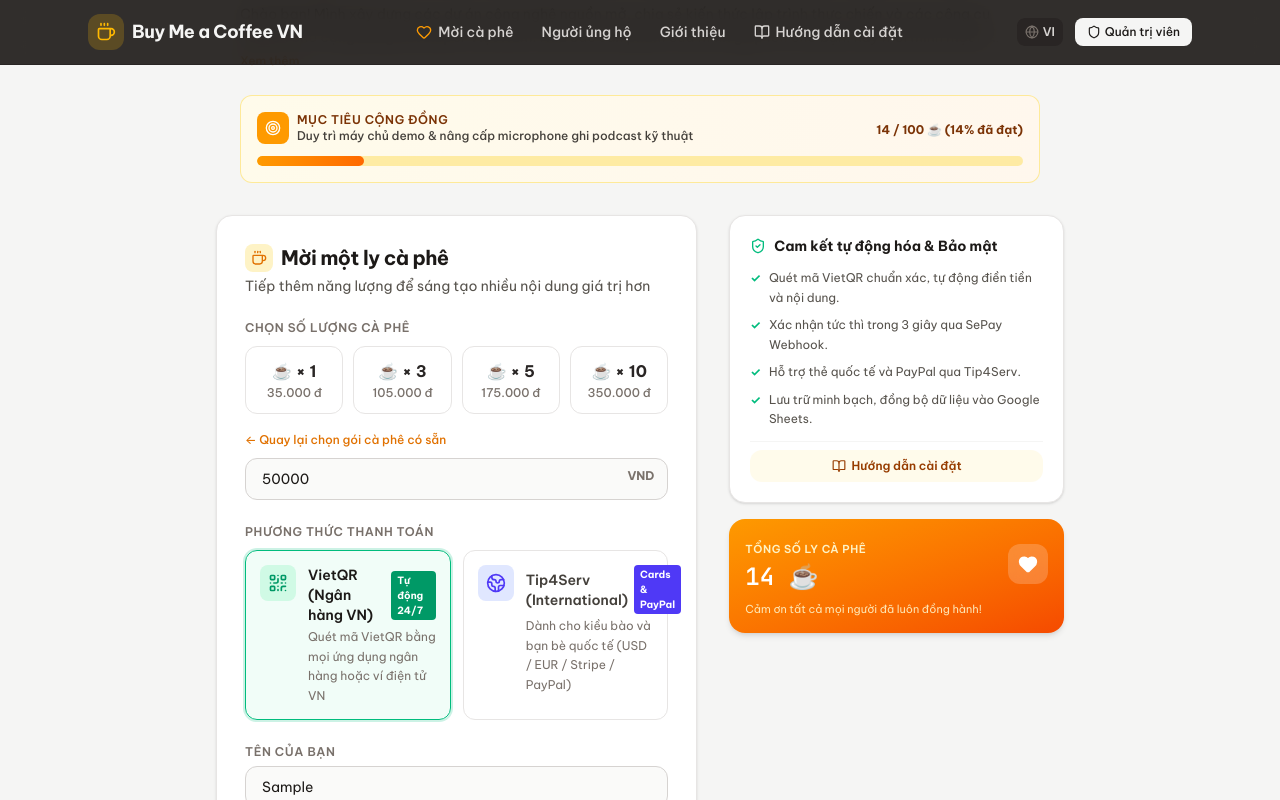
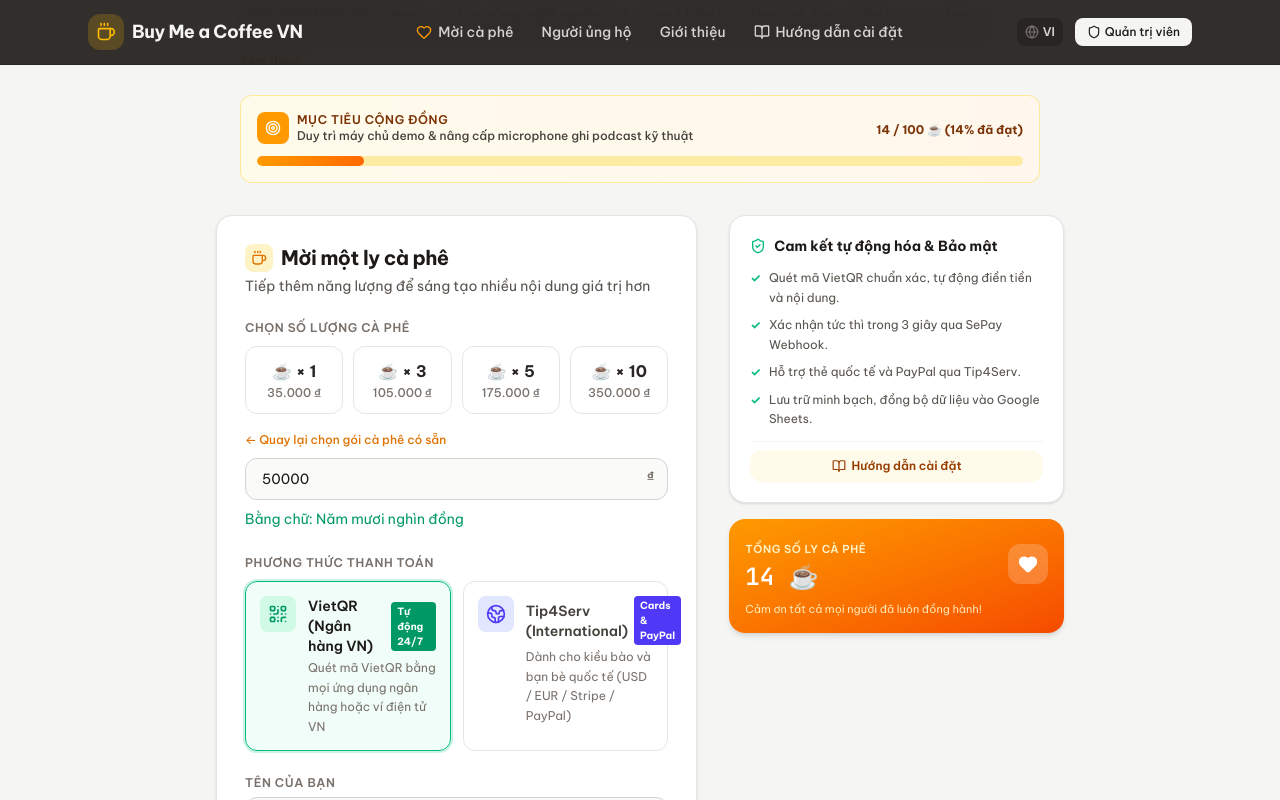
Before and after one commit to khahdihdz/tip4me, a React (Vite) app: page / in a window 1280 px wide. Both pictures are taken after typing "Sample", "Sample" into the empty fields and a click on the button "+ Nhập số tiền tùy chỉnh". Shown: the part 434-1234 px from the top of the page. Built offline with nearby package versions, Linux system fonts and the light colour scheme.

Commit message:
feat: format VND amounts and show amount in words

```diff
--- a/src/components/DonationForm.tsx
+++ b/src/components/DonationForm.tsx
@@ -18,6 +18,63 @@
 }
 
 const PRESET_OPTIONS = [1, 3, 5, 10];
+
+const formatVNDInput = (value: string): string => {
+  const digits = value.replace(/\D/g, '');
+  if (!digits) return '';
+  return Number(digits).toLocaleString('vi-VN');
+};
+
+const parseCustomAmount = (value: string): number => {
+  if (!value) return 0;
+  return Number(value.replace(/\D/g, '')) || 0;
+};
+
+const vietnameseNumberToWords = (value: number): string => {
+  const n = Math.floor(Math.abs(value));
+  if (!Number.isFinite(n) || n === 0) return 'không đồng';
+  if (n > 999_999_999_999_999) return 'Số tiền quá lớn';
+
+  const digits = ['không', 'một', 'hai', 'ba', 'bốn', 'năm', 'sáu', 'bảy', 'tám', 'chín'];
+  const readGroup = (num: number, full: boolean): string => {
+    const hundred = Math.floor(num / 100);
+    const ten = Math.floor((num % 100) / 10);
+    const unit = num % 10;
+    const parts: string[] = [];
+    if (hundred > 0 || full) parts.push(digits[hundred], 'trăm');
+    if (ten > 1) {
+      parts.push(digits[ten], 'mươi');
+      if (unit === 1) parts.push('mốt');
+      else if (unit === 5) parts.push('lăm');
+      else if (unit > 0) parts.push(digits[unit]);
+    } else if (ten === 1) {
+      parts.push('mười');
+      if (unit === 5) parts.push('lăm');
+      else if (unit > 0) parts.push(digits[unit]);
+    } else if (unit > 0) {
+      if (hundred > 0 || full) parts.push('lẻ');
+      parts.push(digits[unit]);
+    }
+    return parts.join(' ');
+  };
+
+  const units = ['', ' nghìn', ' triệu', ' tỷ', ' nghìn tỷ'];
+  const groups: number[] = [];
+  let remaining = n;
+  while (remaining > 0) {
+    groups.push(remaining % 1000);
+    remaining = Math.floor(remaining / 1000);
+  }
+  const words: string[] = [];
+  for (let i = groups.length - 1; i >= 0; i--) {
+    const group = groups[i];
+    if (group === 0) continue;
+    const full = i < groups.length - 1 && group < 100;
+    words.push(readGroup(group, full) + units[i]);
+  }
+  const result = words.join(' ').replace(/\s+/g, ' ').trim();
+  return result.charAt(0).toUpperCase() + result.slice(1) + ' đồng';
+};
 
 export const DonationForm: React.FC<DonationFormProps> = ({
   creator,
@@ -62,7 +119,7 @@
   let finalCoffeeCount = selectedCount;
 
   if (isCustom) {
-    const val = parseFloat(customAmount) || 0;
+    const val = currency === 'VND' ? parseCustomAmount(customAmount) : (parseFloat(customAmount) || 0);
     totalAmount = val;
     finalCoffeeCount = Math.max(1, Math.round(val / unitPrice));
   } else {
@@ -72,7 +129,7 @@
 
   const formatAmount = (val: number, cur: 'VND' | 'USD') => {
     if (cur === 'VND') {
-      return `${val.toLocaleString('vi-VN')} đ`;
+      return `${Math.round(val).toLocaleString('vi-VN')} ₫`;
     }
     return `$${val.toFixed(val % 1 === 0 ? 0 : 2)}`;
   };
@@ -170,18 +227,24 @@
             {isCustom && (
               <div className="mt-2 relative">
                 <input
-                  type="number"
+                  type={currency === 'VND' ? 'text' : 'number'}
+                  inputMode={currency === 'VND' ? 'numeric' : 'decimal'}
                   min={currency === 'VND' ? 10000 : 1}
                   step={currency === 'VND' ? 5000 : 1}
                   value={customAmount}
-                  onChange={(e) => setCustomAmount(e.target.value)}
-                  placeholder={currency === 'VND' ? 'Ví dụ: 100000' : 'e.g. 15'}
+                  onChange={(e) => setCustomAmount(currency === 'VND' ? formatVNDInput(e.target.value) : e.target.value)}
+                  placeholder={currency === 'VND' ? 'Ví dụ: 100.000' : 'e.g. 15'}
                   className="w-full px-4 py-2.5 rounded-xl border border-stone-300 dark:border-stone-700 bg-stone-50 dark:bg-stone-800/80 text-stone-900 dark:text-stone-100 text-sm focus:outline-none focus:ring-2 focus:ring-amber-500 tabular-nums"
                   required
                 />
                 <span className="absolute right-3.5 top-2.5 text-xs font-bold text-stone-500">
-                  {currency}
+                  {currency === 'VND' ? '₫' : 'USD'}
                 </span>
+                {currency === 'VND' && parseCustomAmount(customAmount) > 0 && (
+                  <p aria-live="polite" className="mt-2 text-sm leading-relaxed text-emerald-600 dark:text-emerald-400">
+                    Bằng chữ: {vietnameseNumberToWords(parseCustomAmount(customAmount))}
+                  </p>
+                )}
               </div>
             )}
           </div>
```
